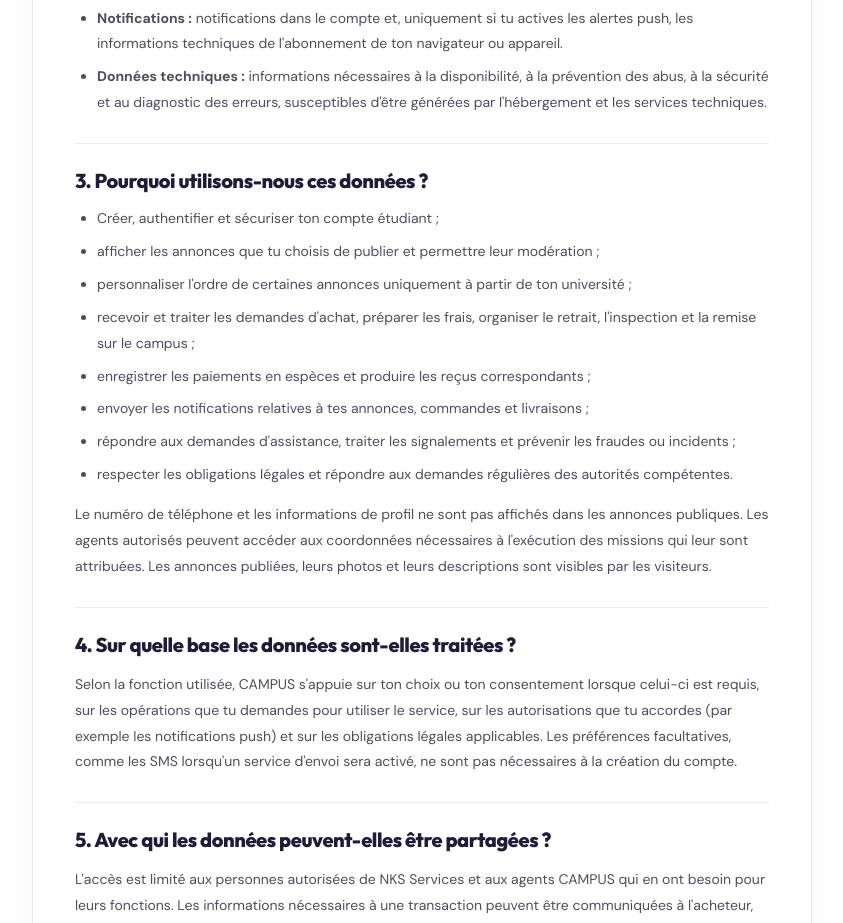
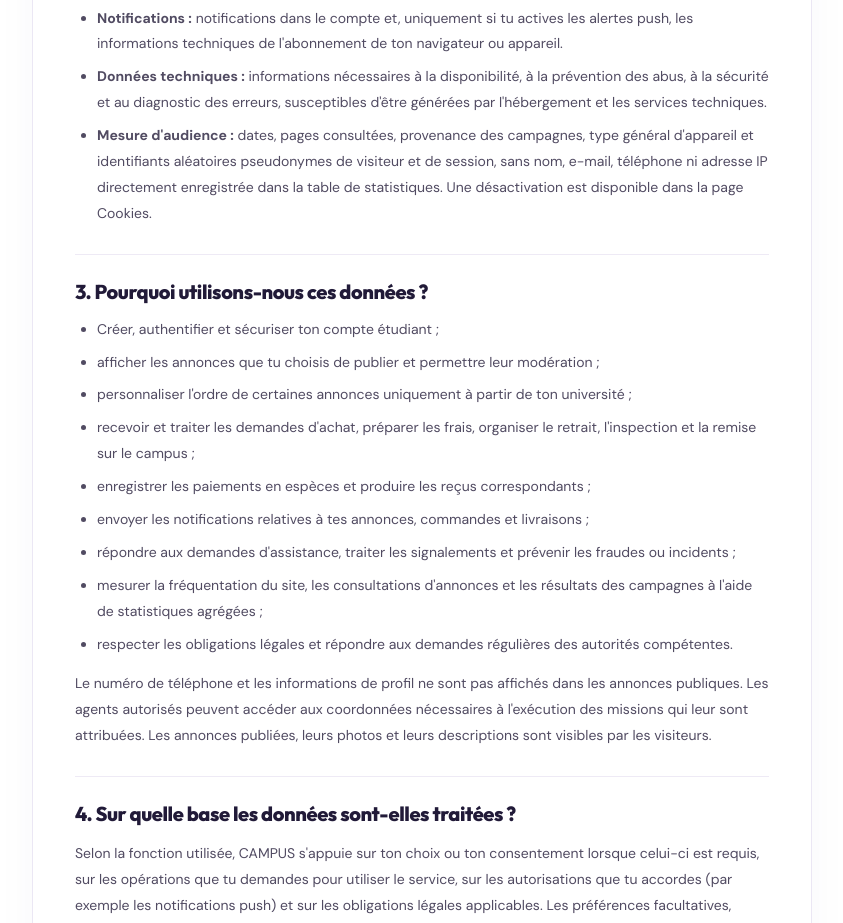
Before and after one commit to Nokscoding/campus, a Next.js app: page /confidentialite in a window 1280 px wide. Shown: the part 1100-2023 px from the top of the page, without its empty margins (218-1061 px from the left). Built offline with nearby package versions, Linux system fonts and the light colour scheme; no server answers.

Commit message:
feat(campus): disclose first-party audience tracking and campaign interactions

```diff
--- a/app/confidentialite/page.jsx
+++ b/app/confidentialite/page.jsx
@@ -11,6 +11,7 @@ export default function Privacy(){return <LegalDocument title="Politique de conf
   <li><strong>Assistance :</strong> sujet et description d'un bug, page concernée, date du signalement et échanges avec le support.</li>
   <li><strong>Notifications :</strong> notifications dans le compte et, uniquement si tu actives les alertes push, les informations techniques de l'abonnement de ton navigateur ou appareil.</li>
   <li><strong>Données techniques :</strong> informations nécessaires à la disponibilité, à la prévention des abus, à la sécurité et au diagnostic des erreurs, susceptibles d'être générées par l'hébergement et les services techniques.</li>
+  <li><strong>Mesure d'audience :</strong> dates, pages consultées, provenance des campagnes, type général d'appareil et identifiants aléatoires pseudonymes de visiteur et de session, sans nom, e-mail, téléphone ni adresse IP directement enregistrée dans la table de statistiques. Une désactivation est disponible dans la page Cookies.</li>
  </ul></section>
  <section><h2>3. Pourquoi utilisons-nous ces données ?</h2><ul>
   <li>Créer, authentifier et sécuriser ton compte étudiant ;</li>
@@ -20,6 +21,7 @@ export default function Privacy(){return <LegalDocument title="Politique de conf
   <li>enregistrer les paiements en espèces et produire les reçus correspondants ;</li>
   <li>envoyer les notifications relatives à tes annonces, commandes et livraisons ;</li>
   <li>répondre aux demandes d'assistance, traiter les signalements et prévenir les fraudes ou incidents ;</li>
+  <li>mesurer la fréquentation du site, les consultations d'annonces et les résultats des campagnes à l'aide de statistiques agrégées ;</li>
   <li>respecter les obligations légales et répondre aux demandes régulières des autorités compétentes.</li>
  </ul><p>Le numéro de téléphone et les informations de profil ne sont pas affichés dans les annonces publiques. Les agents autorisés peuvent accéder aux coordonnées nécessaires à l'exécution des missions qui leur sont attribuées. Les annonces publiées, leurs photos et leurs descriptions sont visibles par les visiteurs.</p></section>
  <section><h2>4. Sur quelle base les données sont-elles traitées ?</h2><p>Selon la fonction utilisée, CAMPUS s'appuie sur ton choix ou ton consentement lorsque celui-ci est requis, sur les opérations que tu demandes pour utiliser le service, sur les autorisations que tu accordes (par exemple les notifications push) et sur les obligations légales applicables. Les préférences facultatives, comme les SMS lorsqu'un service d'envoi sera activé, ne sont pas nécessaires à la création du compte.</p></section>
```
